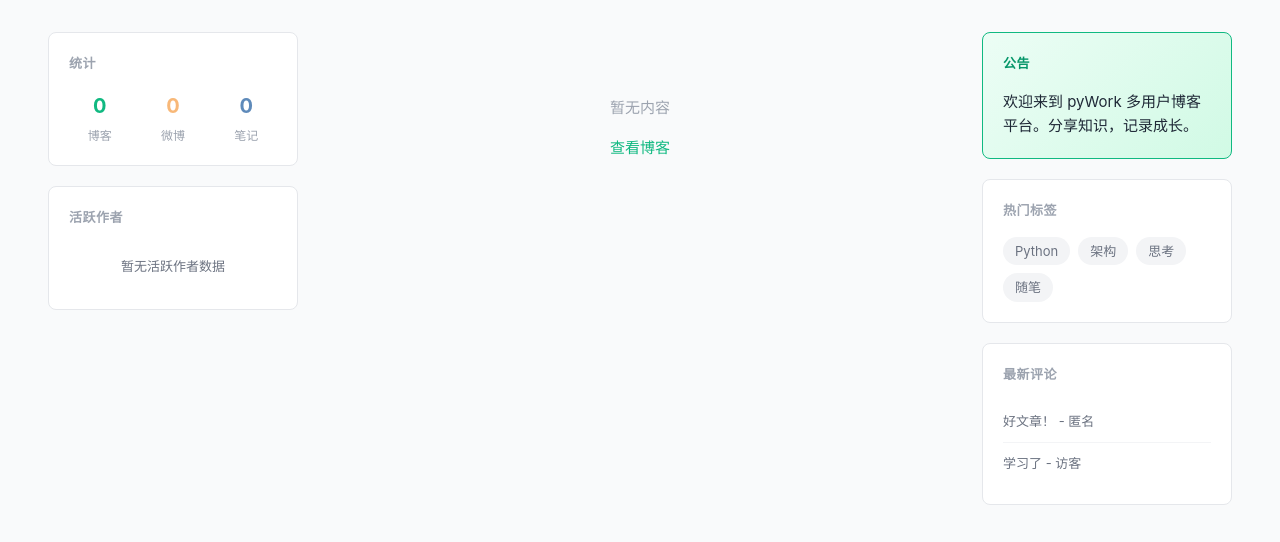
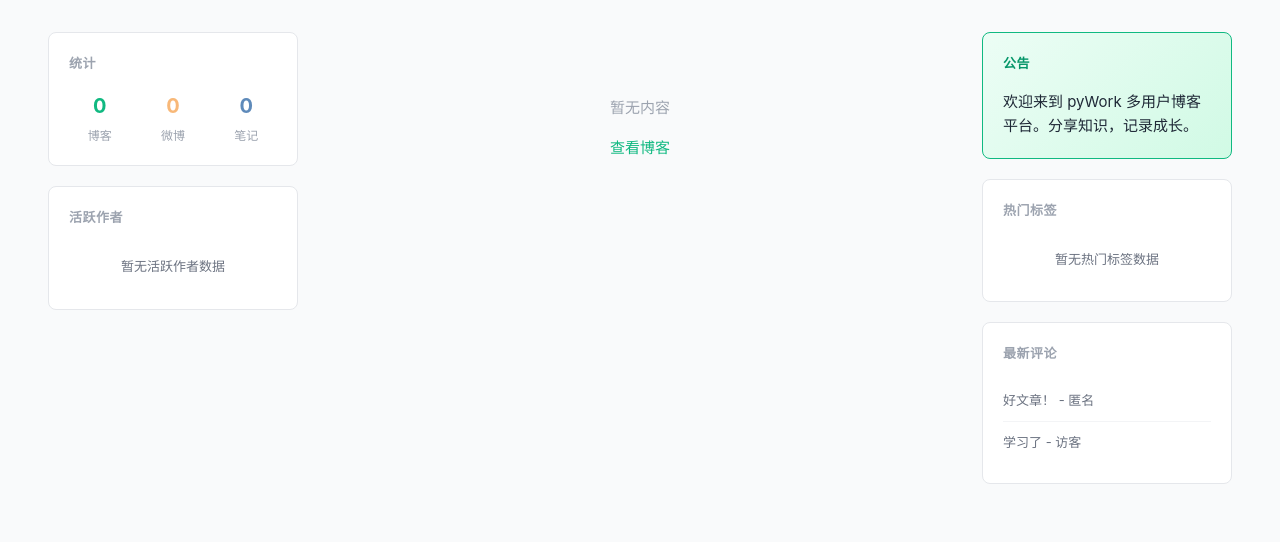
Before and after one commit to tojoevan/pywork, a Python web app: template templates/home.html in a window 1280 px wide. Shown: the part 61-603 px from the top of the page. Run offline with Jinja, Linux system fonts and the light colour scheme; the template is opened without the code that fills it, so the values that code supplies are empty.

Commit message:
增加热门标签定时任务

```diff
--- a/templates/home.html
+++ b/templates/home.html
@@ -107,12 +107,15 @@
 
         <section class="card">
             <h3 class="card-title">热门标签</h3>
+            {% if hot_tags %}
             <div class="tags">
-                <a href="/blog?tag=Python" class="tag">Python</a>
-                <a href="/blog?tag=架构" class="tag">架构</a>
-                <a href="/blog?tag=思考" class="tag">思考</a>
-                <a href="/blog?tag=随笔" class="tag">随笔</a>
+                {% for tag in hot_tags %}
+                <a href="/blog?tag={{ tag.tag_name | urlencode }}" class="tag">{{ tag.tag_name }}</a>
+                {% endfor %}
             </div>
+            {% else %}
+            <p class="empty-tip">暂无热门标签数据</p>
+            {% endif %}
         </section>
 
         <section class="card">
```
Also changed, not shown: app/services/home_service.py (+6 -1 lines).
